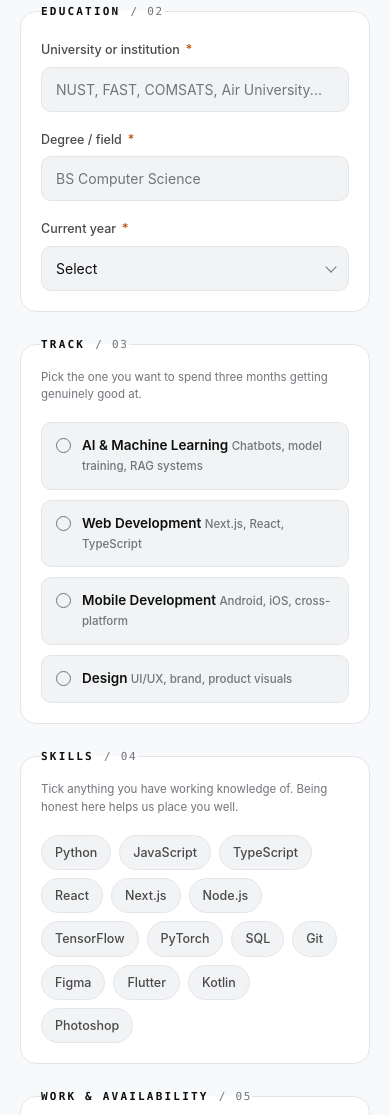
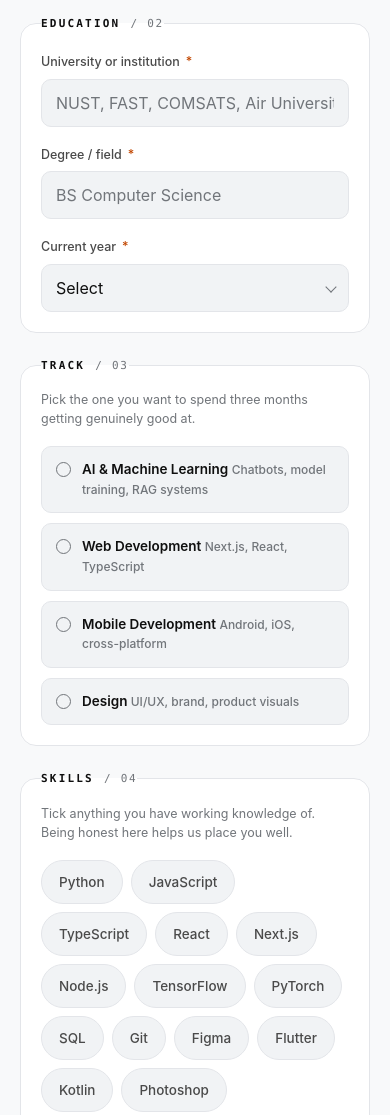
Before and after one commit to abdulahadd002/orbit-internship, a plain HTML site: page index.html in a window 390 px wide. Shown: the part 1270-2385 px from the top of the page. Drawn offline with Linux system fonts and the light colour scheme.

Commit message:
Mobile: kill the iOS zoom-on-focus, and fix the tap targets
Measured on real Chromium at 320-412px across four phone profiles, not eyeballed.

The serious one: iOS Safari zooms the whole page in whenever you focus a field
whose font-size is under 16px. Every input here was 14px, so every one of the
fourteen taps needed to fill this form would have punted the applicant into a
zoomed viewport they then had to pinch back out of. Text-entry fields, selects
and the date trigger are now 16px on touch. Nothing else about the threshold
matters — it is 16px or it zooms.

Tap targets were well under Apple's 44px: the copy buttons were 26px tall, skill
chips 35px, calendar days 34px, calendar nav 27px. The copy buttons are the ones
that count, since they are how an applicant gets the IBAN right and a mistyped
IBAN is a payment that disappears for a week. All now >= 44px.

Also: 100dvh so the URL bar does not clip the layout, text-size-adjust so
landscape does not inflate the type, touch-action to drop the 300ms tap delay,
no blue tap flash, and bumped 11.5px hints to 12.5px - fine on a monitor, mean on
a phone in daylight.

Two knowingly-accepted gaps. The "Privacy policy" link is 32px tall, not 44:
it sits inside a sentence and cannot grow without breaking the line, which WCAG
2.5.8 explicitly exempts. Calendar days are 35x44, not 44x44: seven columns of
44px needs ~350px and the narrowest phone here is 320px, so it is not physically
available. Both clear the 24px WCAG floor comfortably.

Co-Authored-By: Claude Opus 4.8 (1M context) <noreply@anthropic.com>

```diff
--- a/index.html
+++ b/index.html
@@ -106,6 +106,12 @@
   * { box-sizing: border-box; }
   html, body { margin: 0; padding: 0; }
 
+  html {
+    /* Stops iOS inflating text when a phone is turned to landscape. */
+    -webkit-text-size-adjust: 100%;
+    text-size-adjust: 100%;
+  }
+
   body {
     background: var(--bg);
     color: var(--text);
@@ -113,7 +119,12 @@
     line-height: 1.55;
     -webkit-font-smoothing: antialiased;
     min-height: 100vh;
-  }
+    min-height: 100dvh;              /* 100vh on mobile includes the URL bar */
+    -webkit-tap-highlight-color: transparent;
+  }
+
+  /* Kills the 300ms tap delay some mobile browsers still apply. */
+  button, .track, .chip, .drop, .consent, a { touch-action: manipulation; }
 
   ::selection { background: var(--accent-glow); color: var(--text); }
 
@@ -1117,6 +1128,69 @@
     cursor: pointer;
   }
   .tiny a:hover, .linkbtn:hover { color: var(--accent-ink); }
+
+  /* ═══════════ Touch ═══════════
+     Nearly everyone reaching this page is on a phone, so these are not polish.
+     Measured on real Chromium at 320–412px. */
+  @media (max-width: 900px), (pointer: coarse) {
+
+    /* THE important one. iOS Safari zooms the entire page in whenever you focus
+       a field whose font is under 16px — so at 14px, every single tap on this
+       form would punt the applicant into a zoomed viewport they then have to
+       pinch back out of. Fourteen fields, fourteen times. 16px is the threshold;
+       there is nothing else to it. */
+    input[type="text"],
+    input[type="email"],
+    input[type="tel"],
+    input[type="url"],
+    input[type="number"],
+    select,
+    textarea,
+    .date-trigger {
+      font-size: 16px;
+    }
+
+    /* Apple asks for 44×44 on touch targets. These were all well under. */
+
+    /* The copy buttons matter most: mistyping an IBAN is a payment that
+       vanishes for a week. They were 26px tall. */
+    .copy {
+      min-height: 44px;
+      padding: 6px 15px;
+      font-size: 10.5px;
+    }
+
+    .chip span {
+      display: inline-flex;
+      align-items: center;
+      min-height: 44px;
+      padding: 0 17px;
+      font-size: 13.5px;
+    }
+
+    .cal { width: min(300px, calc(100vw - 40px)); padding: 12px; }
+    .cal-day { min-height: 44px; font-size: 13.5px; }
+    .cal-nav button { width: 40px; height: 40px; }
+    .cal-foot button { min-height: 44px; padding: 0 4px; font-size: 10.5px; }
+
+    .file .rm { min-width: 44px; min-height: 44px; }
+
+    /* Links inside a sentence cannot grow without breaking the line, so give
+       them a taller hit area that does not affect layout. */
+    .consent a, .tiny a, .linkbtn {
+      padding: 8px 0;
+      margin: -8px 0;
+    }
+
+    /* 11.5px is fine on a 27" monitor and mean on a phone in daylight. */
+    .hint, .err-msg { font-size: 12.5px; }
+    .row .k { font-size: 11.5px; }
+    .track .t-desc { font-size: 12px; }
+    .actions .note { font-size: 11px; }
+
+    /* smooth-scrolled elements shouldn't end up jammed against the top edge */
+    .field, fieldset, .panel { scroll-margin-top: 20px; }
+  }
 </style>
 </head>
 <body>
```
